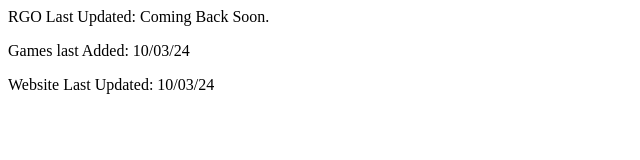
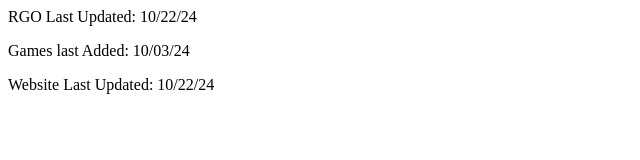
Before and after one commit to arrow-cole/acolegames.dev, a plain HTML site: page index.html in a window 1280 px wide. Shown: the whole page, without its empty margins (0-640 px from the left). Drawn offline with Linux system fonts and the light colour scheme.

Commit message:
Update index.html

```diff
--- a/index.html
+++ b/index.html
@@ -1,5 +1,5 @@
 <html>
-<p> RGO Last Updated: Coming Back Soon. </p>
+<p> RGO Last Updated: 10/22/24</p>
 <p> Games last Added: 10/03/24 </p>
-<P> Website Last Updated: 10/03/24 </p>
+<P> Website Last Updated: 10/22/24 </p>
 </html>
```
